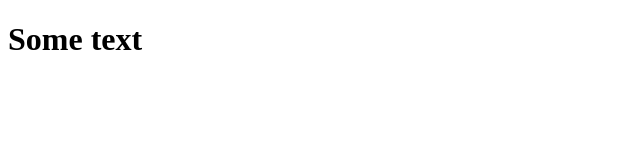
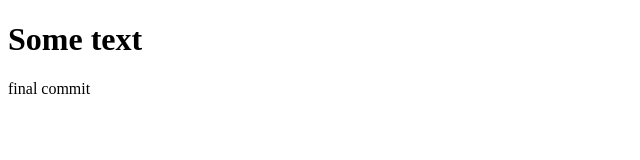
Before and after one commit to YSGangwar/task7, a plain HTML site: page index.html in a window 1280 px wide. Shown: the whole page, without its empty margins (0-640 px from the left). Drawn offline with Linux system fonts and the light colour scheme.

Commit message:
master 1 commit

```diff
--- a/index.html
+++ b/index.html
@@ -7,5 +7,6 @@
 </head>
 <body>
     <h1>Some text</h1>
+    <p>final commit</p>
 </body>
 </html>
```
